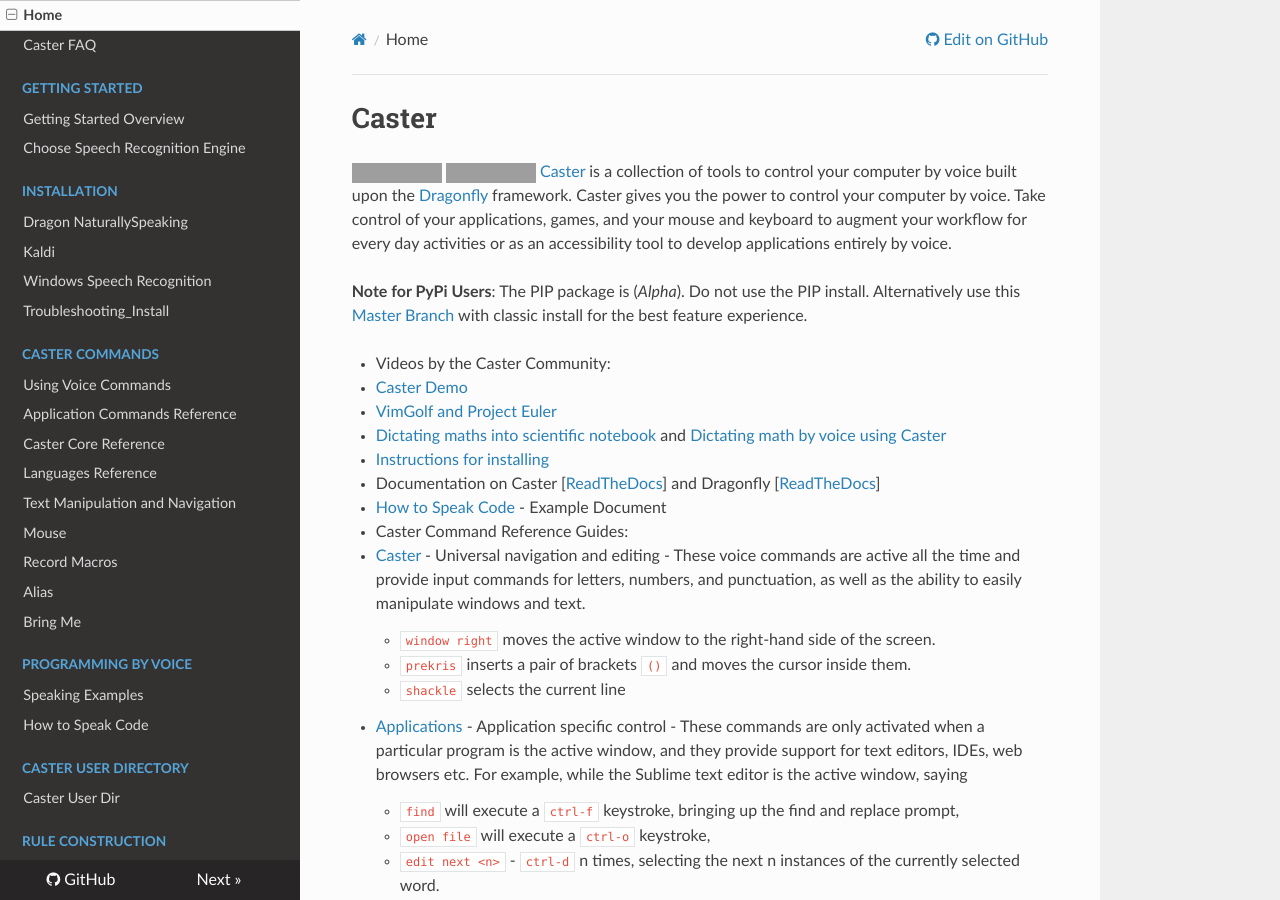
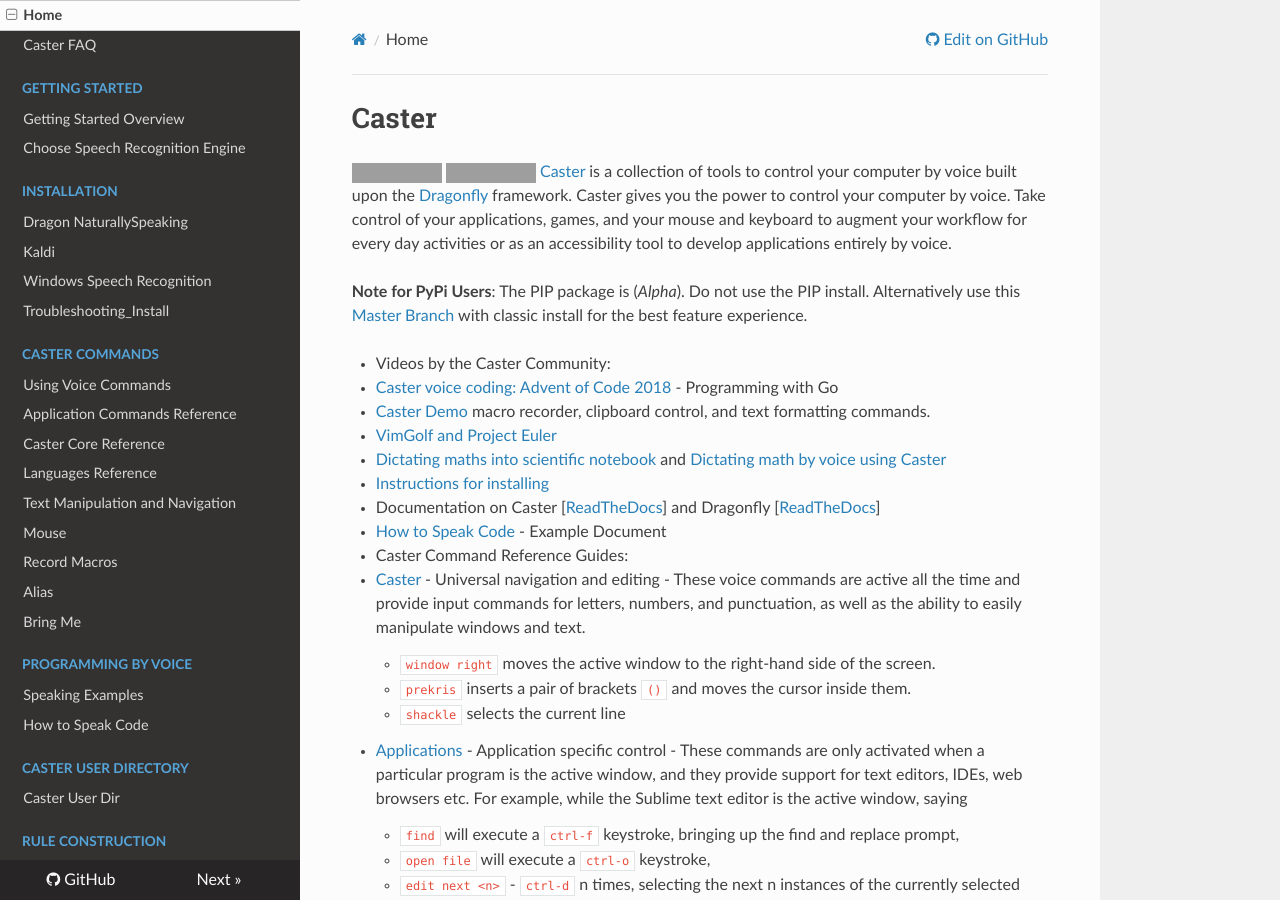
Before and after one commit to dictation-toolbox/Caster, an MkDocs documentation site: the page built from docs/README.md, in a window 1280 px wide and 900 px high. Built offline with MkDocs 1.6.1, drawn with Linux system fonts in a browser that asks for light colours; nearby versions of some CDN libraries; comment, search, counter and statistics services are not loaded; grey boxes are pictures that could not be loaded.

Commit message:
Updated readme

```diff
--- a/docs/README.md
+++ b/docs/README.md
@@ -5,7 +5,9 @@
 **Note for PyPi Users**: The PIP package is (_Alpha_). Do not use the PIP install. Alternatively use this [Master Branch](https://github.com/dictation-toolbox/Caster) with classic install for the best feature experience.
 
 - Videos by the Caster Community:
-  - [Caster Demo](https://www.youtube.com/watch?v=oIwh3z2jXD4)
+
+  - [Caster voice coding: Advent of Code 2018](https://youtu.be/oDsMGroASSw?t=3) - Programming with Go
+  - [Caster Demo](https://www.youtube.com/watch?v=oIwh3z2jXD4) macro recorder, clipboard control, and text formatting commands.
   - [VimGolf and Project Euler](https://www.youtube.com/watch?v=T1bKAqDhH_E)
   - [Dictating maths into scientific notebook](https://www.youtube.com/watch?v=oq8EoPu0cGY&t=3s) and [Dictating math by voice using Caster](https://www.youtube.com/watch?v=z-iHvPmjcas)
 
```
